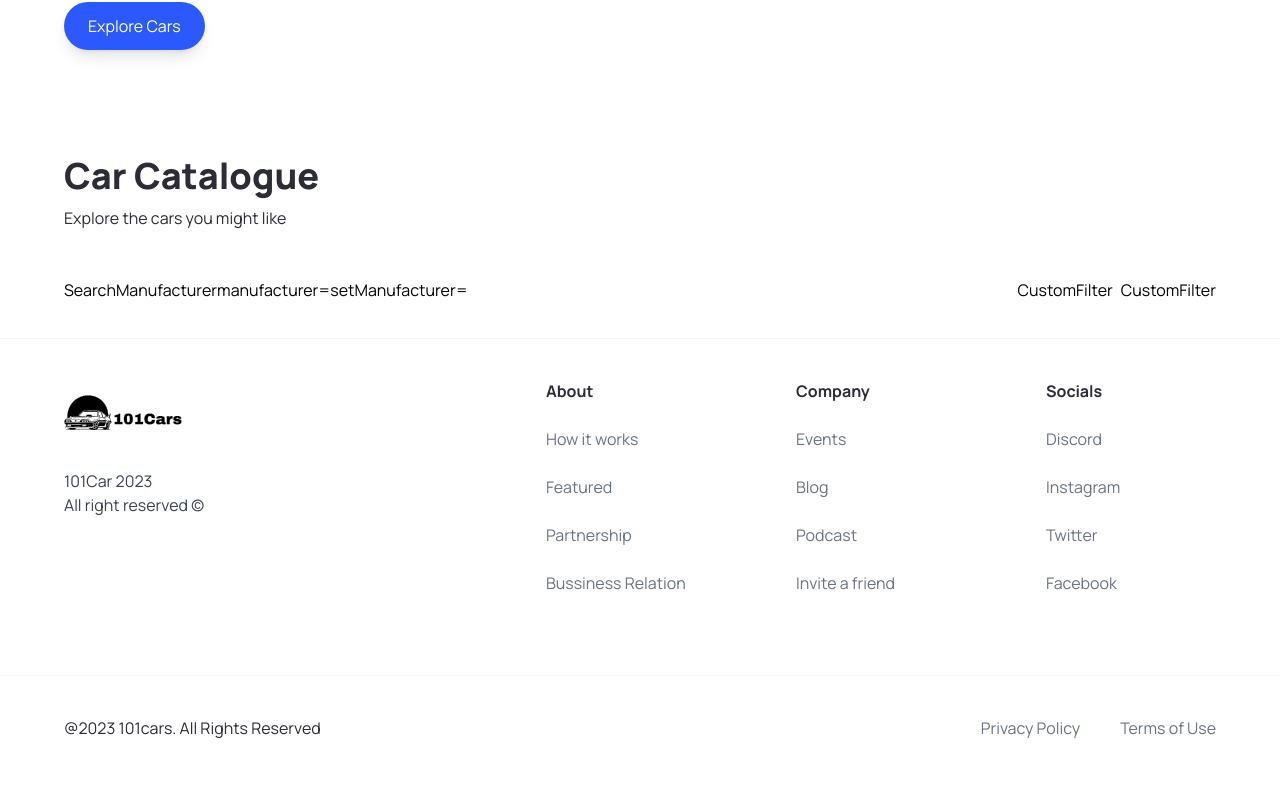
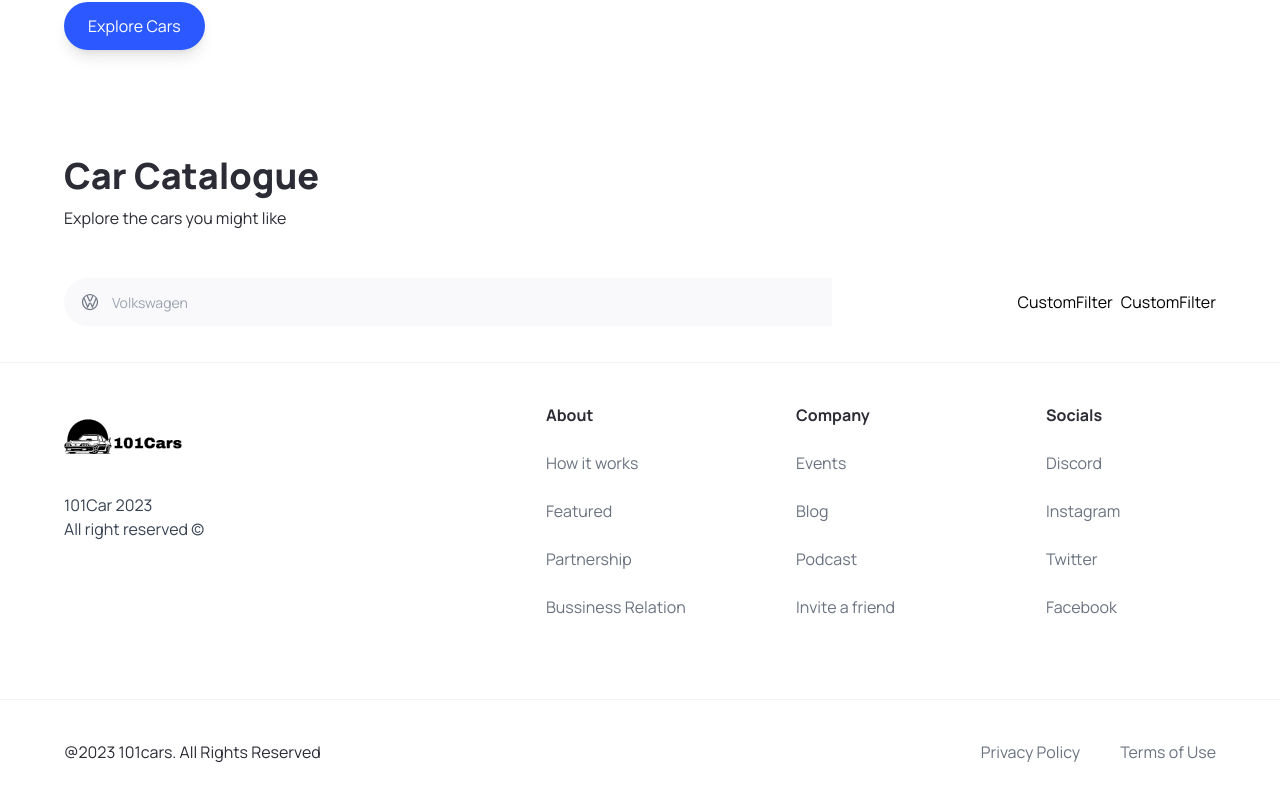
Before and after one commit to Chipsii/car_showcase, a Next.js app: page / in a window 1280 px wide. Shown: the part 708-1508 px from the top of the page. Built offline with nearby package versions, Linux system fonts and the light colour scheme.

Commit message:
finished the searchbar and fixed the css problem

```diff
--- a/components/SearchBar.tsx
+++ b/components/SearchBar.tsx
@@ -1,23 +1,24 @@
 "use client";
 
-import React from 'react'
-import { useState } from 'react';
-import { SearchManufacturer } from './';
+import React from "react";
+import { useState } from "react";
+import { SearchManufacturer } from ".";
 
 const SearchBar = () => {
-    const [manufacturer, setManufacturer] = useState('');
+  const [manufacturer, setManufacturer] = useState("");
 
-    const handleSearch = () => {}
+  const handleSearch = () => {};
 
   return (
     <form className="searchbar" onSubmit={handleSearch}>
-        <div className="searchbar__item">
-            <SearchManufacturer />
-            manufacturer={manufacturer}
-            setManufacturer={setManufacturer}
-        </div>
+      <div className="searchbar__item">
+        <SearchManufacturer
+          manufacturer={manufacturer}
+          setManufacturer={setManufacturer}
+        />
+      </div>
     </form>
-  )
-}
+  );
+};
 
 export default SearchBar;
--- a/components/SearchManufacturer.tsx
+++ b/components/SearchManufacturer.tsx
@@ -1,11 +1,93 @@
-import { manufacturers } from '@/constants';
-import { SearchManufacturerProps } from '@/types';
-import React from 'react'
+"use client";
 
-const SearchManufacturer = ({ manufacturer, setManufacturer }: SearchManufacturerProps) => {
+import React from "react";
+import { Combobox, Transition } from "@headlessui/react";
+import Image from "next/image";
+import { useState, Fragment } from "react";
+import { SearchManufacturerProps } from "@/types";
+import { manufacturers } from "@/constants";
+
+const SearchManufacturer = ({
+  manufacturer,
+  setManufacturer,
+}: SearchManufacturerProps) => {
+  const [query, setQuery] = useState("");
+
+  const filteredManufacturers =
+    query === ""
+      ? manufacturers
+      : manufacturers.filter((item) =>
+          item
+            .toLowerCase()
+            .replace(/\s+/g, "")
+            .includes(query.toLowerCase().replace(/\s+/g, ""))
+        );
+
   return (
-    <div>SearchManufacturer</div>
-  )
-}
+    <div className="search-manufacturer">
+      <Combobox value={manufacturer} onChange={setManufacturer}>
+        <div className="relative w-full">
+          <Combobox.Button className="absolute top-[14px]">
+            <Image
+              src="/car-logo.svg"
+              width={20}
+              height={20}
+              className="ml-4"
+              alt="Car Logo"
+            />
+          </Combobox.Button>
+
+          <Combobox.Input
+            className="search-manufacturer__input"
+            placeholder="Volkswagen"
+            displayValue={(manufacturer: string) => manufacturer}
+            onChange={(e) => setQuery(e.target.value)}
+          />
+
+          <Transition
+            as={Fragment}
+            leave="transition ease-in duration-100"
+            leaveFrom="opacity-100"
+            leaveTo="opacity-0"
+            afterLeave={() => setQuery("")}
+          >
+            <Combobox.Options>
+              {filteredManufacturers.map((item) => (
+                <Combobox.Option
+                  key={item}
+                  className={({
+                    active,
+                  }) => ` relative search-manufacturer__option
+          ${active ? "bg-primary-blue text-white" : "text-gray-900"}
+        `}
+                  value={item}
+                >
+                  {({ selected, active }) => (
+                    <>
+                      <span
+                        className={`block truncate ${
+                          selected ? "font-medium" : "font-normal"
+                        }`}
+                      >
+                        {item}
+                      </span>
+                      {selected ? (
+                        <span
+                          className={`absolute inset-y-0 left-0 flex items-center pl-3 ${
+                            active ? "text-white" : "text-teal-600"
+                          }`}
+                        ></span>
+                      ) : null}
+                    </>
+                  )}
+                </Combobox.Option>
+              ))}
+            </Combobox.Options>
+          </Transition>
+        </div>
+      </Combobox>
+    </div>
+  );
+};
 
 export default SearchManufacturer;
--- a/constants/index.ts
+++ b/constants/index.ts
@@ -21,6 +21,7 @@
     "Jaguar",
     "Jeep",
     "Kia",
+    "Koenigsegg",
     "Lamborghini",
     "Land Rover",
     "Lexus",
--- a/package.json
+++ b/package.json
@@ -9,11 +9,12 @@
     "lint": "next lint"
   },
   "dependencies": {
+    "@headlessui/react": "^1.7.17",
     "@types/node": "20.5.0",
     "@types/react": "18.2.20",
     "@types/react-dom": "18.2.7",
     "autoprefixer": "10.4.15",
-    "next": "13.4.18",
+    "next": "^13.4.19",
     "postcss": "8.4.28",
     "react": "18.2.0",
     "react-dom": "18.2.0",
```
Also changed, not shown: 1 other file (tests, documents, lock files or other folders).
